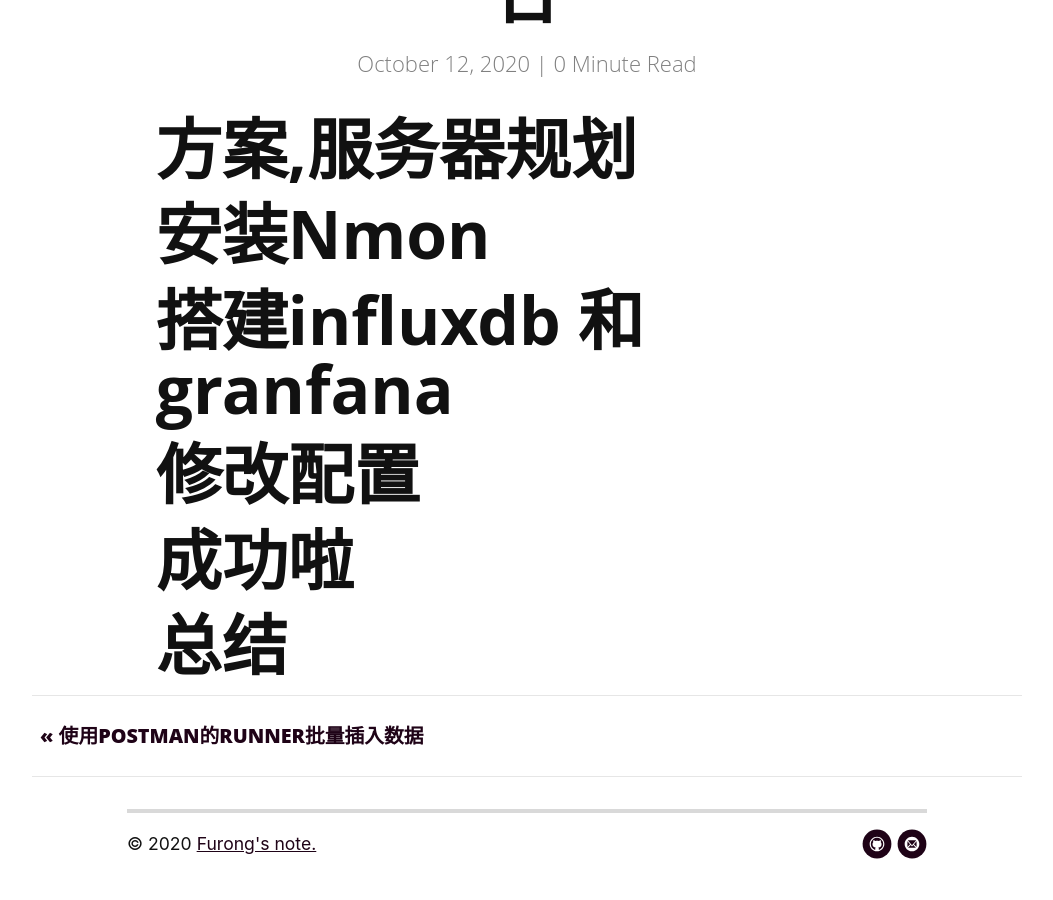
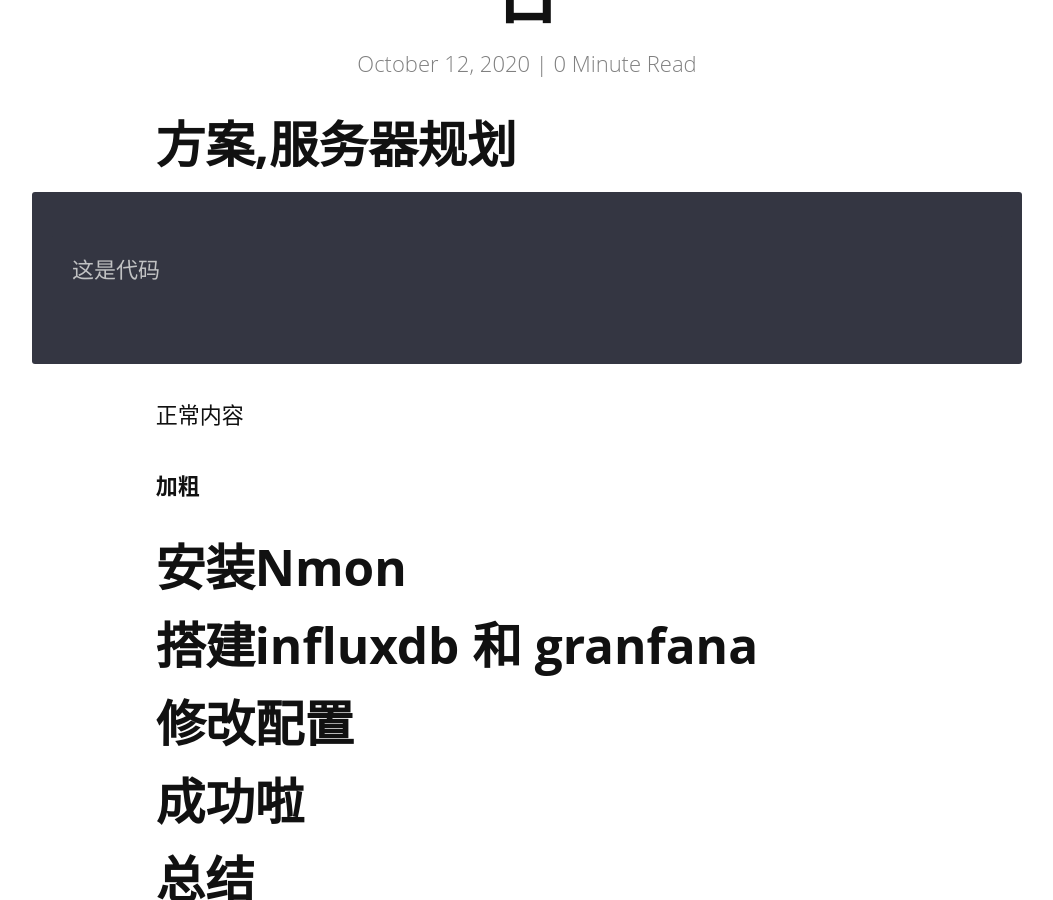
Before and after one commit to liangfurong/liangfurong.github.io, a Jekyll site: the page built from _posts/2020-10-12-setup-performation-platform.md, in a window 1280 px wide and 900 px high, scrolled down 473 px. Shown: the whole window, without its empty margins (113-1166 px from the left). Built offline with Jekyll 4.4.1, drawn with Linux system fonts in a browser that asks for light colours; nearby versions of some CDN libraries; comment, search, counter and statistics services are not loaded.

Commit message:
Update 2020-10-12-setup-performation-platform.md

`````diff
--- a/_posts/2020-10-12-setup-performation-platform.md
+++ b/_posts/2020-10-12-setup-performation-platform.md
@@ -12,19 +12,26 @@ tags:
  - grafana
 ---
 
-# 方案,服务器规划
+## 方案,服务器规划
+
+```sh
+这是代码
+````
+
+正常内容
+
+**加粗**
+
+## 安装Nmon
 
 
-# 安装Nmon
+## 搭建influxdb 和 granfana
 
 
-# 搭建influxdb 和 granfana
+## 修改配置
 
 
-# 修改配置
+## 成功啦
 
 
-# 成功啦
-
-
-# 总结
+## 总结
`````
